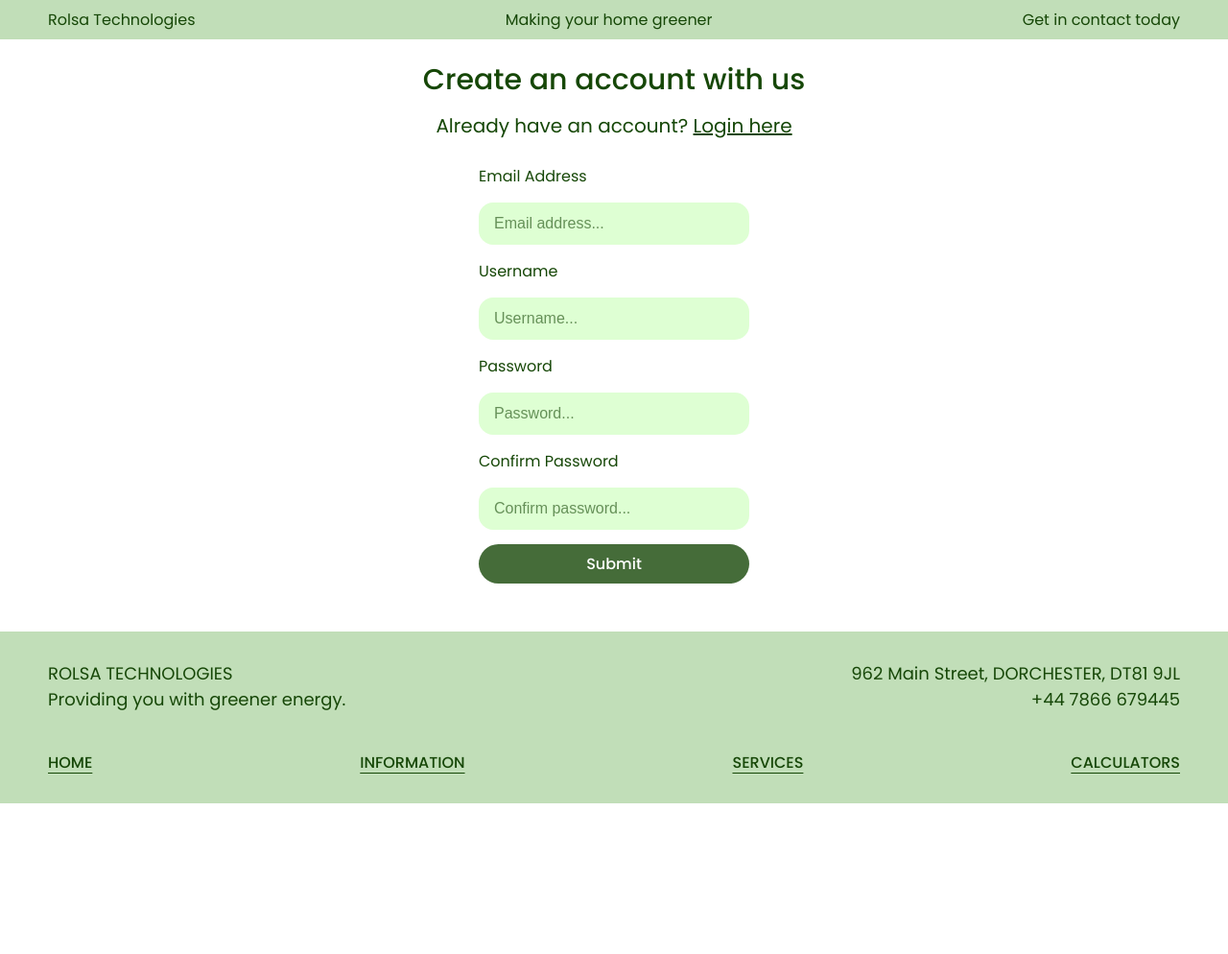
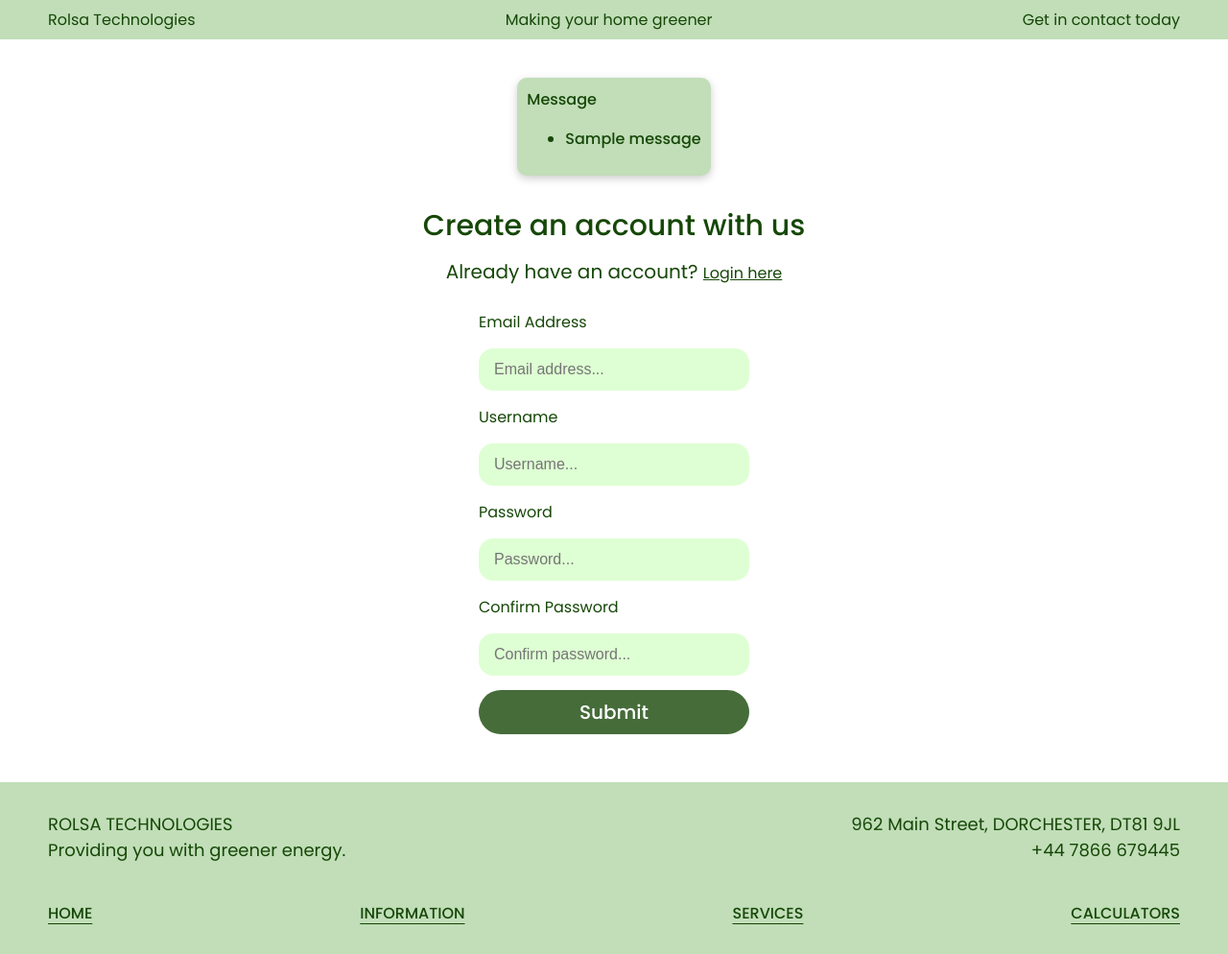
Before and after one commit to willrees23/RolsaTech, a Flask app: page /register in a window 1280 px wide. Shown: the part 95-1089 px from the top of the page at 96% size. Before the commit the page ends 932 px from the top, so only its background shows below. Run offline with Flask 3, Linux system fonts and the light colour scheme; tables that the repository leaves empty hold one stand-in row (values such as "Sample post"); one stand-in notice (Sample message) is shown.

Commit message:
Fix form, add flash messaging

```diff
--- a/app.py
+++ b/app.py
@@ -1,4 +1,4 @@
-from flask import Flask, render_template, request, session, redirect
+from flask import Flask, render_template, request, session, redirect, flash
 from flask_session import Session
 import time
 
@@ -50,15 +50,14 @@ def login():
 @app.route("/register", methods=["GET", "POST"])
 def register():
     if request.method == "POST":
-        # user just submitted the form
         form = request.form
         email = form.get("email")
         username = form.get("username")
-        confirm = form.get("confirm_password")
-        if not username or not email or not form.get("password") or not confirm:
+        confirm = form.get("confirm")
+        if email == "" or username == "" or confirm == "" or form.get("password") == "":
             error = "All fields are required."
             return render_template("register.html", error=error)
-        password = security.hash(form.get("password"))
+        password = security.hash(request.form.get("password"))
         if not security.check(password, confirm):
             error = "Passwords do not match."
             return render_template("register.html", error=error)
@@ -70,9 +69,12 @@ def register():
             return render_template("register.html", error=error)
         else:
             # we've completed the proper checks, we can register the account
-            db.create_user(email, username, password)
-
-    return render_template("register.html")
+            user = db.create_user(email, username, password)
+            flash("You have been automatically logged in.")
+            session["user"] = user
+            return redirect("/")
+    else:
+        return render_template("register.html")
 
 if __name__ == "__main__":
     app.run(debug=True)
--- a/static/styles/main.css
+++ b/static/styles/main.css
@@ -206,13 +206,13 @@ section.bg-green {
     gap: 10px;
 }
 
-.form form {
+.actual-form {
     display: flex;
     flex-direction: column;
     gap: 15px;
 }
 
-.form form * {
+form * {
     font-size: 16px;
     min-width: 250px;
 }
--- a/templates/common.html
+++ b/templates/common.html
@@ -97,6 +97,24 @@
     </div>
     {% block no_pad %}
     {% endblock %}
+    {% with messages = get_flashed_messages() %}
+    {% if messages %}
+    <div id="messages">
+        <div class="card transparent">
+            <div>
+                <span>
+                    Message
+                </span>
+                <ul>
+                    {% for message in messages %}
+                    <li>{{ message }}</li>
+                    {% endfor %}
+                </ul>
+            </div>
+        </div>
+    </div>
+    {% endif %}
+    {% endwith %}
     {% if error %}
     <div id="messages">
         <div class="card card-error">
@@ -104,9 +122,11 @@
                 <span>
                     Something went wrong...
                 </span>
-                <span>
-                    {{ error }}
-                </span>
+                <ul>
+                    <li>
+                        {{ error }}
+                    </li>
+                </ul>
             </div>
         </div>
     </div>
--- a/templates/register.html
+++ b/templates/register.html
@@ -1,30 +1,30 @@
 {% extends "common.html" %}
 {% block title %} Register {% endblock %}
 {% block body %}
-<div class="form">
+<form class="form" method="post">
     <span class="title">
         Create an account with us
         </span>
     <span class="subtitle">
     Already have an account? <a class="underline" href="/login">Login here</a></span>
-    <form method="post">
-        <label>
+    <div class="actual-form">
+        <label for="email">
             Email Address
         </label>
-        <input placeholder="Email address..." name="email">
-        <label>
+        <input required type="email" name="email" placeholder="Email address..." id="email">
+        <label for="username">
             Username
         </label>
-        <input placeholder="Username..." name="username">
-        <label>
+        <input required placeholder="Username..." name="username">
+        <label for="password">
             Password
         </label>
-        <input placeholder="Password..." type="password" name="password">
-        <label>
+        <input required placeholder="Password..." type="password" name="password">
+        <label for="confirm">
             Confirm Password
         </label>
-        <input placeholder="Confirm password..." type="password" name="confirm_password">
+        <input required placeholder="Confirm password..." type="password" name="confirm">
         <button id="submit">Submit</button>
-    </form>
-</div>
+    </div>
+</form>
 {% endblock %}
```
Also changed, not shown: templates/login.html (+4 -4 lines).
